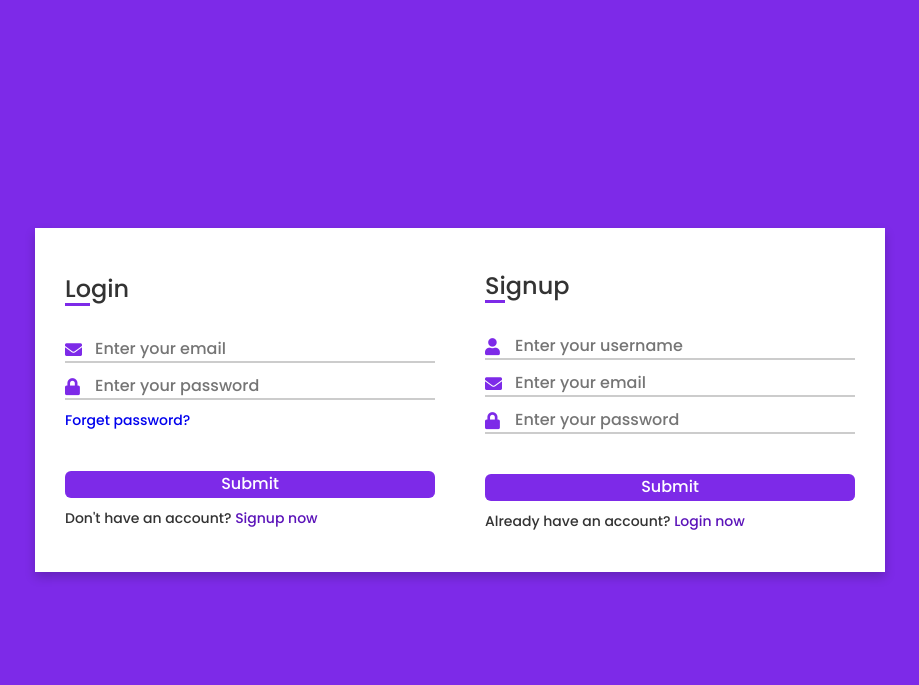
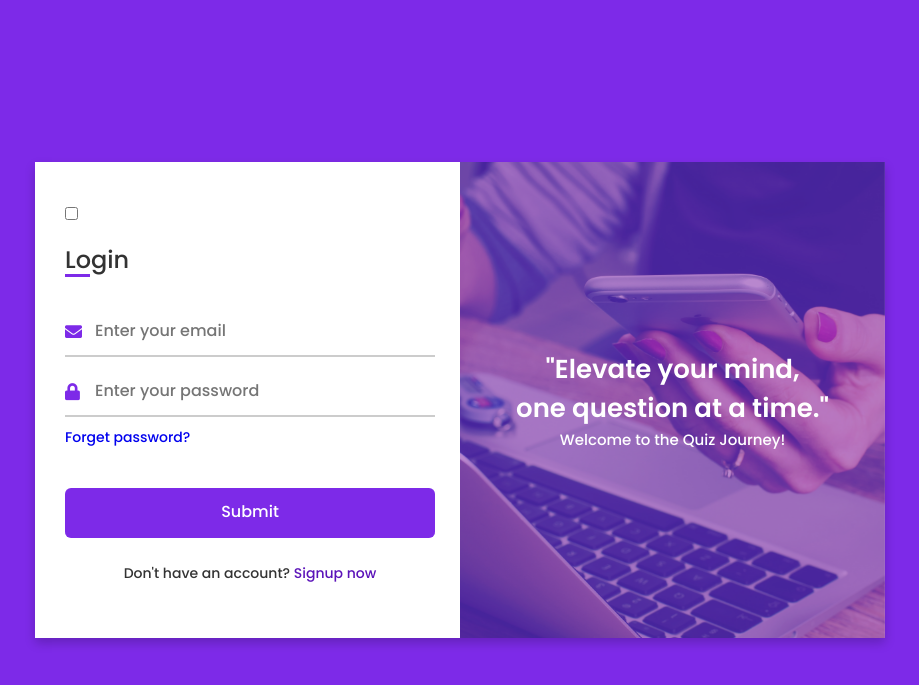
Before and after one commit to varsha-nagle/Quiz-App, a Django app: page / in a window 1280 px wide. Shown: the top 685 px of the page, without its empty margins (180-1099 px from the left). Run offline with Django 4.2, Linux system fonts and the light colour scheme.

Commit message:
added filp feature when click on signup/register url

```diff
--- a/QuizMaster/QuizManager/static/index.css
+++ b/QuizMaster/QuizManager/static/index.css
@@ -16,11 +16,75 @@ body {
 }
 
 .container {
+    position: relative;
     max-width: 850px;
     width: 100%;
     background-color: #fff;
     padding: 40px 30px;
-    box-shadow: 0 5px 10px rgba(0,0,0,0.2)
+    box-shadow: 0 5px 10px rgba(0,0,0,0.2);
+    persective: 2700px;
+}
+
+.container .cover {
+    position: absolute;
+    top: 0;
+    left: 50%;
+    height: 100%;
+    width: 50%;
+    z-index: 98;
+    transition: all 1s ease;
+    transform-origin: left;
+    transform-style: preserve-3d;
+
+}
+
+.container .cover::before {
+    content: '';
+    position: absolute;
+    height: 100%;
+    width: 100%;
+    background: #7d2ae8;
+    opacity: 0.5;
+    z-index: 100;
+}
+
+.container #flip:checked ~ .cover{
+    transform: rotateY(-180deg);
+}
+
+.container .cover img {
+    position: absolute;
+    height: 100%;
+    width: 100%;
+    object-fit: cover;
+    z-index: 12;
+    backface-visibility: hidden;
+}
+
+
+.container .cover .text{
+    position: absolute;
+    z-index: 111;
+    height: 100%;
+    width: 100%;
+    display: flex;
+    flex-direction: column;
+    align-items: center;
+    justify-content: center;
+}
+
+.cover .text .text-1,
+.cover .text .text-2 {
+    font-size: 26px;
+    font-weight: 600;
+    color: #fff;
+    text-align: center;
+    backface-visibility: hidden;
+}
+
+.cover .text .text-2 {
+    font-size: 15px;
+    font-weight: 500;
 
 }
 
@@ -70,7 +134,7 @@ form .form-content .input-boxes {
 form .form-content .input-box {
     display: flex;
     align-items: center;
-    height: 50px:
+    height: 50px;
     width: 100%;
     margin: 10px 0;
     position: relative;
@@ -133,8 +197,15 @@ form .form-content .button input:hover {
 
 form .form-content label {
     color: #5b13b9;
+    cursor: pointer;
 }
 
 form .form-content label:hover {
     text-decoration: underline;
 }
+
+form .form-content .login-text,
+form .form-content .sign-up-text {
+    text-align: center;
+    margin-top: 25px;
+}
--- a/QuizMaster/QuizManager/templates/index.html
+++ b/QuizMaster/QuizManager/templates/index.html
@@ -10,6 +10,23 @@
     </head>
 <body>
 <div class="container">
+    <input type="checkbox" id="flip">
+    <div class="cover">
+        <div class="front">
+            <img src="static/images/frontimg.jpg" alt="image">
+            <div class="text">
+                <span class="text-1">"Elevate your mind,<br>one question at a time."</span>
+                <span class="text-2">Welcome to the Quiz Journey!</span>
+            </div>
+        </div>
+<!--        <div class="back">-->
+<!--&lt;!&ndash;            <img class="backImg" src="static/images/quiz.jpg" alt="image">&ndash;&gt;-->
+<!--            <div class="text">-->
+<!--                <span class="text-1">"Complete miles of journey <br> with one step"</span>-->
+<!--                <span class="text-2">Let's get started!</span>-->
+<!--            </div>-->
+<!--        </div>-->
+    </div>
     <form action="#">
         <div class="form-content">
           <div class="login-form">
@@ -27,7 +44,7 @@
                 <div class="button input-box">
                   <input type="submit" value="Submit">
                 </div>
-               <div class="text">Don't have an account? <label for="">Signup now</label></div>
+               <div class="text sign-up-text">Don't have an account? <label for="flip">Signup now</label></div>
              </div>
            </div>
 
@@ -49,7 +66,7 @@
                   <div class="button input-box">
                       <input type="submit" value="Submit">
                   </div>
-                  <div class="text">Already have an account? <label for="">Login now</label></div>
+                  <div class="text sign-up-text">Already have an account? <label for="flip">Login now</label></div>
              </div>
            </div>
         </div>
```
Also changed, not shown: QuizMaster/QuizManager/static/images/frontimg.jpg (added).
